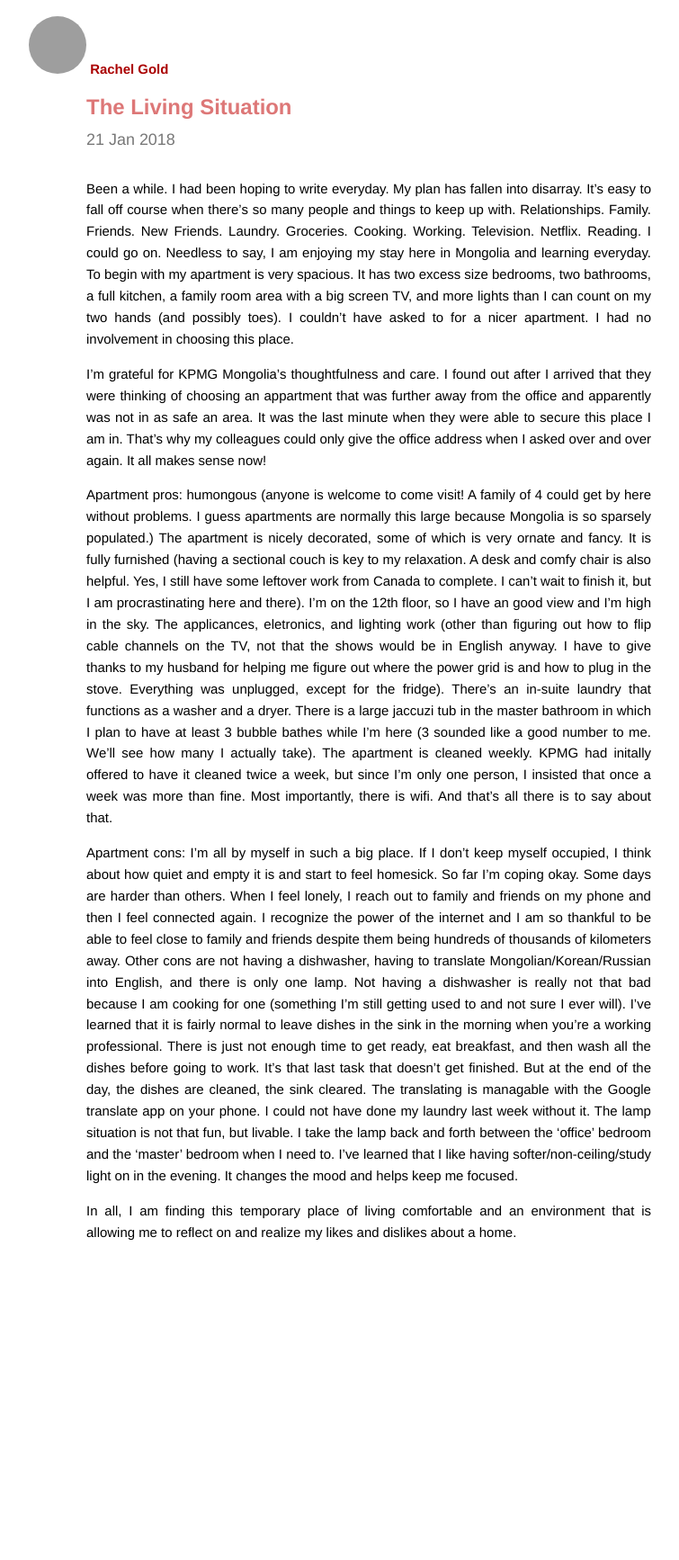
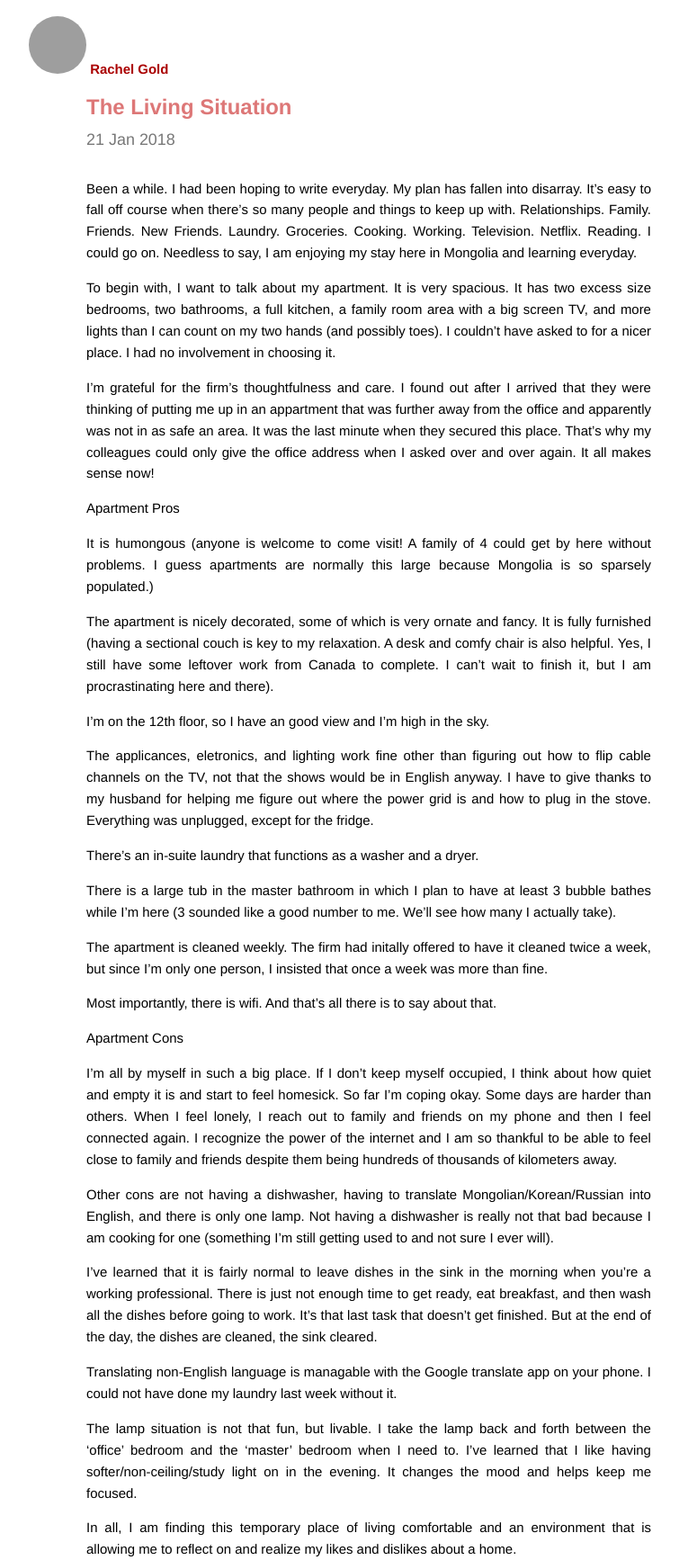
Before and after one commit to rachelgold/rachelgold.github.io, a Jekyll site: the page built from _posts/2018-01-21-the-living-situation.md, in a window 1280 px wide. Shown: the whole page at 90% size, without its empty margins (230-985 px from the left). Built offline with Jekyll 4.4.1, drawn with Linux system fonts in a browser that asks for light colours; before the commit the page ends 1382 px from its top, so only the background shows below that; grey boxes are pictures that could not be loaded.

Commit message:
Making the posts more readable - and blog format.

```diff
--- a/_posts/2018-01-21-the-living-situation.md
+++ b/_posts/2018-01-21-the-living-situation.md
@@ -3,12 +3,40 @@ layout: post
 title: The Living Situation
 ---
 
-Been a while. I had been hoping to write everyday. My plan has fallen into disarray. It's easy to fall off course when there's so many people and things to keep up with. Relationships. Family. Friends. New Friends. Laundry. Groceries. Cooking. Working. Television. Netflix. Reading. I could go on. Needless to say, I am enjoying my stay here in Mongolia and learning everyday. To begin with my apartment is very spacious. It has two excess size bedrooms, two bathrooms, a full kitchen, a family room area with a big screen TV, and more lights than I can count on my two hands (and possibly toes). I couldn't have asked to for a nicer apartment. I had no involvement in choosing this place.
+Been a while. I had been hoping to write everyday. My plan has fallen into disarray. It's easy to fall off course when there's so many people and things to keep up with. Relationships. Family. Friends. New Friends. Laundry. Groceries. Cooking. Working. Television. Netflix. Reading. I could go on. Needless to say, I am enjoying my stay here in Mongolia and learning everyday.
 
-I'm grateful for KPMG Mongolia's thoughtfulness and care. I found out after I arrived that they were thinking of choosing an appartment that was further away from the office and apparently was not in as safe an area. It was the last minute when they were able to secure this place I am in. That's why my colleagues could only give the office address when I asked over and over again. It all makes sense now!
+To begin with, I want to talk about my apartment. It is very spacious. It has two excess size bedrooms, two bathrooms, a full kitchen, a family room area with a big screen TV, and more lights than I can count on my two hands (and possibly toes). I couldn't have asked to for a nicer place. I had no involvement in choosing it.
 
-Apartment pros: humongous (anyone is welcome to come visit! A family of 4 could get by here without problems. I guess apartments are normally this large because Mongolia is so sparsely populated.) The apartment is nicely decorated, some of which is very ornate and fancy. It is fully furnished (having a sectional couch is key to my relaxation. A desk and comfy chair is also helpful. Yes, I still have some leftover work from Canada to complete. I can't wait to finish it, but I am procrastinating here and there). I'm on the 12th floor, so I have an good view and I'm high in the sky. The applicances, eletronics, and lighting work (other than figuring out how to flip cable channels on the TV, not that the shows would be in English anyway. I have to give thanks to my husband for helping me figure out where the power grid is and how to plug in the stove. Everything was unplugged, except for the fridge). There's an in-suite laundry that functions as a washer and a dryer. There is a large jaccuzi tub in the master bathroom in which I plan to have at least 3 bubble bathes while I'm here (3 sounded like a good number to me. We'll see how many I actually take). The apartment is cleaned weekly. KPMG had initally offered to have it cleaned twice a week, but since I'm only one person, I insisted that once a week was more than fine. Most importantly, there is wifi. And that's all there is to say about that.
+I'm grateful for the firm's thoughtfulness and care. I found out after I arrived that they were thinking of putting me up in an appartment that was further away from the office and apparently was not in as safe an area. It was the last minute when they secured this place. That's why my colleagues could only give the office address when I asked over and over again. It all makes sense now!
 
-Apartment cons: I'm all by myself in such a big place. If I don't keep myself occupied, I think about how quiet and empty it is and start to feel homesick. So far I'm coping okay. Some days are harder than others. When I feel lonely, I reach out to family and friends on my phone and then I feel connected again. I recognize the power of the internet and I am so thankful to be able to feel close to family and friends despite them being hundreds of thousands of kilometers away. Other cons are not having a dishwasher, having to translate Mongolian/Korean/Russian into English, and there is only one lamp. Not having a dishwasher is really not that bad because I am cooking for one (something I'm still getting used to and not sure I ever will). I've learned that it is fairly normal to leave dishes in the sink in the morning when you're a working professional. There is just not enough time to get ready, eat breakfast, and then wash all the dishes before going to work. It's that last task that doesn't get finished. But at the end of the day, the dishes are cleaned, the sink cleared. The translating is managable with the Google translate app on your phone. I could not have done my laundry last week without it. The lamp situation is not that fun, but livable. I take the lamp back and forth between the 'office' bedroom and the 'master' bedroom when I need to. I've learned that I like having softer/non-ceiling/study light on in the evening. It changes the mood and helps keep me focused.
+Apartment Pros
+
+It is humongous (anyone is welcome to come visit! A family of 4 could get by here without problems. I guess apartments are normally this large because Mongolia is so sparsely populated.)
+
+The apartment is nicely decorated, some of which is very ornate and fancy. It is fully furnished (having a sectional couch is key to my relaxation. A desk and comfy chair is also helpful. Yes, I still have some leftover work from Canada to complete. I can't wait to finish it, but I am procrastinating here and there).
+
+I'm on the 12th floor, so I have an good view and I'm high in the sky.
+
+The applicances, eletronics, and lighting work fine other than figuring out how to flip cable channels on the TV, not that the shows would be in English anyway. I have to give thanks to my husband for helping me figure out where the power grid is and how to plug in the stove. Everything was unplugged, except for the fridge.
+
+There's an in-suite laundry that functions as a washer and a dryer.
+
+There is a large tub in the master bathroom in which I plan to have at least 3 bubble bathes while I'm here (3 sounded like a good number to me. We'll see how many I actually take).
+
+The apartment is cleaned weekly. The firm had initally offered to have it cleaned twice a week, but since I'm only one person, I insisted that once a week was more than fine.
+
+Most importantly, there is wifi. And that's all there is to say about that.
+
+Apartment Cons
+
+I'm all by myself in such a big place. If I don't keep myself occupied, I think about how quiet and empty it is and start to feel homesick. So far I'm coping okay. Some days are harder than others. When I feel lonely, I reach out to family and friends on my phone and then I feel connected again. I recognize the power of the internet and I am so thankful to be able to feel close to family and friends despite them being hundreds of thousands of kilometers away.
+
+Other cons are not having a dishwasher, having to translate Mongolian/Korean/Russian into English, and there is only one lamp. Not having a dishwasher is really not that bad because I am cooking for one (something I'm still getting used to and not sure I ever will).
+
+I've learned that it is fairly normal to leave dishes in the sink in the morning when you're a working professional. There is just not enough time to get ready, eat breakfast, and then wash all the dishes before going to work. It's that last task that doesn't get finished. But at the end of the day, the dishes are cleaned, the sink cleared.
+
+Translating non-English language is managable with the Google translate app on your phone. I could not have done my laundry last week without it.
+
+The lamp situation is not that fun, but livable. I take the lamp back and forth between the 'office' bedroom and the 'master' bedroom when I need to. I've learned that I like having softer/non-ceiling/study light on in the evening. It changes the mood and helps keep me focused.
 
 In all, I am finding this temporary place of living comfortable and an environment that is allowing me to reflect on and realize my likes and dislikes about a home.
```
Also changed, not shown: _posts/2018-01-07-the-journey-not-the-arrival-matters.md (+2 -2 lines), _posts/2018-01-08-the-beginning.md (+3 -3 lines), _posts/2018-01-09-the-new-sim-card.md (+4 -4 lines), _posts/2018-01-27-welcome-to-mongolia.md (+13 -4 lines), _posts/2018-02-03-bills-bills-bills.md (+22 -4 lines).
